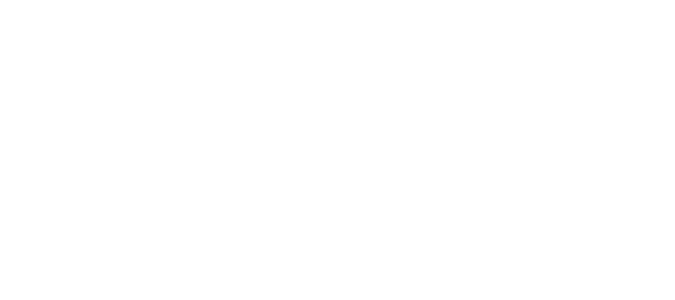
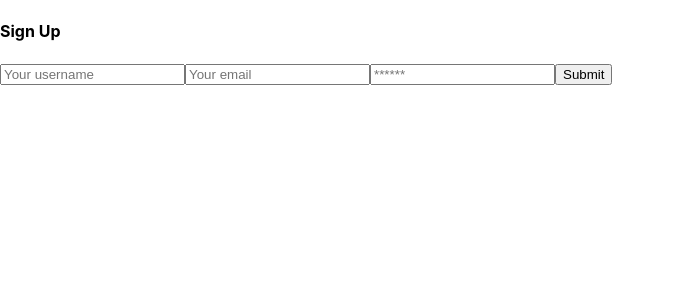
Before and after one commit to annaperlack/Quizzinator, a React (Create React App) app in the folder client/: page /signup in a window 1280 px wide. Before the commit this address had no page. Shown: the top 300 px of the page, without its empty margins (0-675 px from the left). Built offline with nearby package versions, Linux system fonts and the light colour scheme.

Commit message:
set up signup page and route

```diff
--- a/client/src/pages/login.js
+++ b/client/src/pages/login.js
@@ -9,7 +9,6 @@
   const [formState, setFormState] = useState({ email: '', password: '' });
   const [login, { error, data }] = useMutation(LOGIN_USER);
 
-  // update state based on form input changes
   const handleChange = (event) => {
     const { name, value } = event.target;
 
@@ -19,7 +18,6 @@
     });
   };
 
-  // submit form
   const handleFormSubmit = async (event) => {
     event.preventDefault();
     console.log(formState);
--- a/client/src/pages/signup.js
+++ b/client/src/pages/signup.js
@@ -0,0 +1,99 @@
+import React, { useState } from 'react';
+import { Link } from 'react-router-dom';
+import { useMutation } from '@apollo/client';
+import { ADD_USER } from '../utils/mutations';
+
+import Auth from '../utils/auth';
+
+const Signup = () => {
+  const [formState, setFormState] = useState({
+    username: '',
+    email: '',
+    password: '',
+  });
+  const [addUser, { error, data }] = useMutation(ADD_USER);
+
+  const handleChange = (event) => {
+    const { name, value } = event.target;
+
+    setFormState({
+      ...formState,
+      [name]: value,
+    });
+  };
+
+  const handleFormSubmit = async (event) => {
+    event.preventDefault();
+    console.log(formState);
+
+    try {
+      const { data } = await addUser({
+        variables: { ...formState },
+      });
+
+      Auth.login(data.addUser.token);
+    } catch (e) {
+      console.error(e);
+    }
+  };
+
+  return (
+    <main className="flex-row justify-center mb-4">
+      <div className="col-12 col-lg-10">
+        <div className="card">
+          <h4 className="card-header bg-dark text-light p-2">Sign Up</h4>
+          <div className="card-body">
+            {data ? (
+              <p>
+                Success! You may now head{' '}
+                <Link to="/">back to the homepage.</Link>
+              </p>
+            ) : (
+              <form onSubmit={handleFormSubmit}>
+                <input
+                  className="form-input"
+                  placeholder="Your username"
+                  name="username"
+                  type="text"
+                  value={formState.name}
+                  onChange={handleChange}
+                />
+                <input
+                  className="form-input"
+                  placeholder="Your email"
+                  name="email"
+                  type="email"
+                  value={formState.email}
+                  onChange={handleChange}
+                />
+                <input
+                  className="form-input"
+                  placeholder="******"
+                  name="password"
+                  type="password"
+                  value={formState.password}
+                  onChange={handleChange}
+                />
+                <button
+                  className="btn btn-block btn-primary"
+                  style={{ cursor: 'pointer' }}
+                  type="submit"
+                >
+                  Submit
+                </button>
+              </form>
+            )}
+
+            {error && (
+              <div className="my-3 p-3 bg-danger text-white">
+                {error.message}
+              </div>
+            )}
+          </div>
+        </div>
+      </div>
+    </main>
+  );
+};
+
+export default Signup;
```
Also changed, not shown: client/src/App.js (+3 -15 lines).
